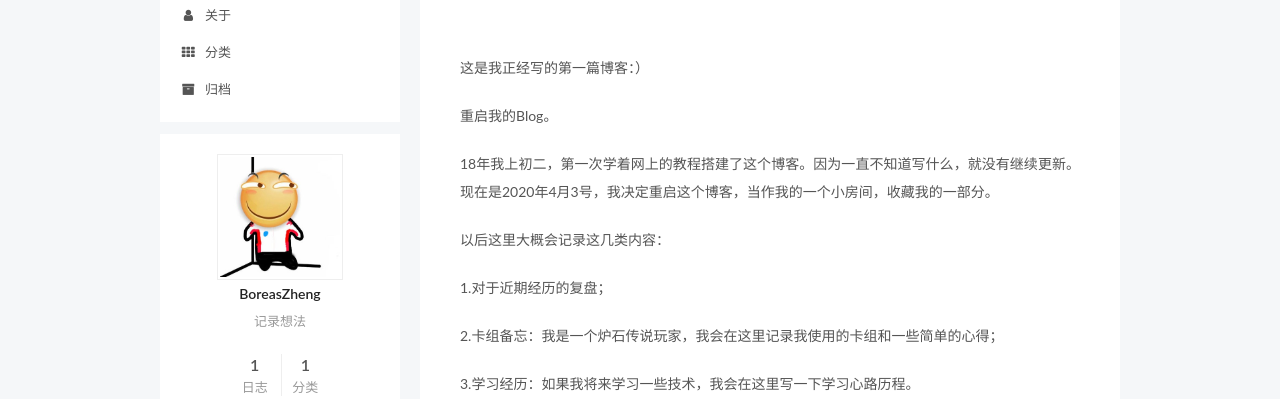
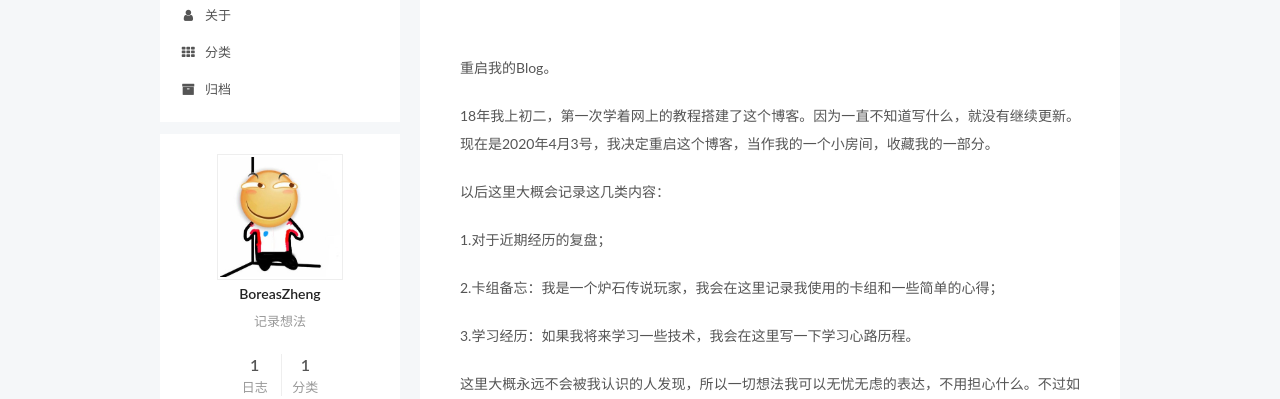
Before and after one commit to BoreasZheng/BoreasZheng.github.io, a plain HTML site: page 2020/04/03/HelloWorld/index.html in a window 1280 px wide. Shown: the part 149-548 px from the top of the page. Drawn offline with Linux system fonts and the light colour scheme.

Commit message:
Site updated: 2020-04-03 10:03:51

```diff
--- a/2020/04/03/HelloWorld/index.html
+++ b/2020/04/03/HelloWorld/index.html
@@ -79,14 +79,14 @@
 
 
 
-<meta name="description" content="这是我正经写的第一篇博客：） 重启我的Blog。">
+<meta name="description" content="重启我的Blog。">
 <meta property="og:type" content="article">
 <meta property="og:title" content="HelloWorld">
 <meta property="og:url" content="http://yoursite.com/2020/04/03/HelloWorld/index.html">
 <meta property="og:site_name" content="Fussiondeck">
-<meta property="og:description" content="这是我正经写的第一篇博客：） 重启我的Blog。">
+<meta property="og:description" content="重启我的Blog。">
 <meta property="article:published_time" content="2020-04-03T01:01:07.059Z">
-<meta property="article:modified_time" content="2020-04-03T01:57:41.624Z">
+<meta property="article:modified_time" content="2020-04-03T02:03:36.224Z">
 <meta property="article:author" content="BoreasZheng">
 <meta name="twitter:card" content="summary">
 
@@ -340,8 +340,7 @@
 
 
 
-        <p>这是我正经写的第一篇博客：）</p>
-<p>重启我的Blog。</p>
+        <p>重启我的Blog。</p>
 <a id="more"></a>
 
 <p>18年我上初二，第一次学着网上的教程搭建了这个博客。因为一直不知道写什么，就没有继续更新。现在是2020年4月3号，我决定重启这个博客，当作我的一个小房间，收藏我的一部分。</p>
```
Also changed, not shown: index.html (+1 -2 lines).
